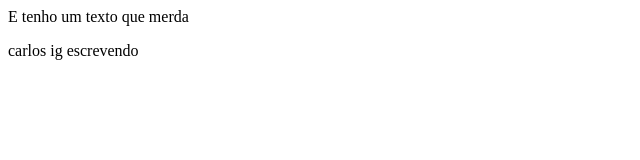
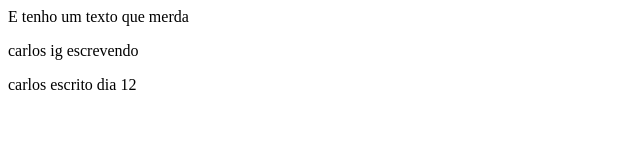
Before and after one commit to cablack/novo_projeto, a plain HTML site: page index.html in a window 1280 px wide. Shown: the whole page, without its empty margins (0-640 px from the left). Drawn offline with Linux system fonts and the light colour scheme.

Commit message:
carlos hoje dia 12

```diff
--- a/index.html
+++ b/index.html
@@ -5,6 +5,7 @@
 <body>
 <p>E tenho um texto que merda</p>
 <p>carlos ig escrevendo</p>
+<p>carlos escrito dia 12</p>
 
 </body>
 </html>
```
